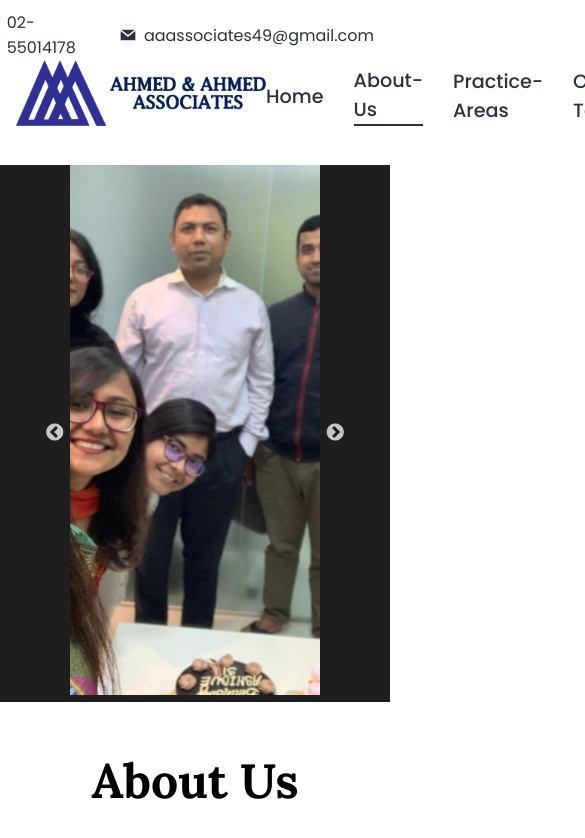
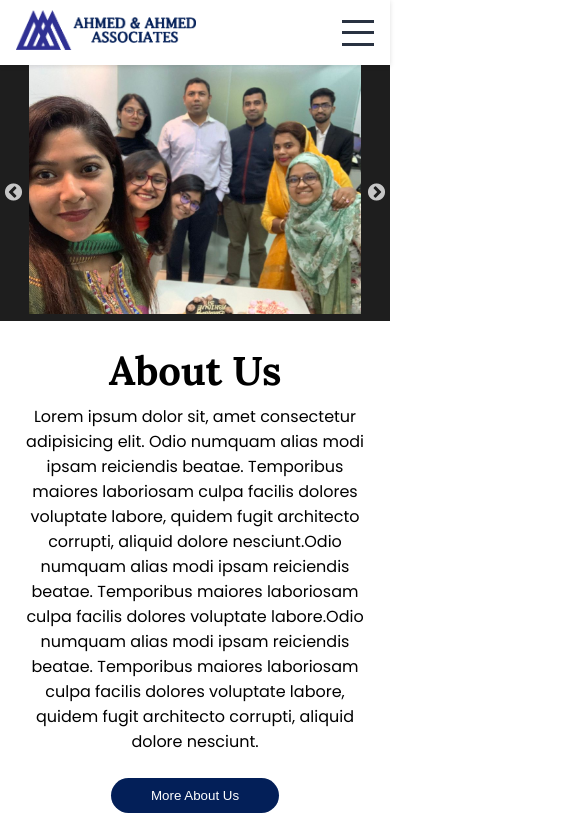
Before and after one commit to hamim2114/Ahmed-Associates, a React (Vite) app: page /about in a window 390 px wide. Shown: the top 838 px of the page, 585 px wide, since content can reach past the window. Built offline with nearby package versions, Linux system fonts and the light colour scheme.

Commit message:
responsive done

```diff
--- a/src/components/about/About.scss
+++ b/src/components/about/About.scss
@@ -2,20 +2,28 @@
 
 .about-main {
   margin-top: 2rem;
+  @include tablet {
+    margin-top: 4rem;
+  }
   .about {
-    // flex-direction: column;
-    .slider-main{
+    .slider-main {
       @include container;
       @include flex();
       background-color: #000000e1;
       .slider {
         width: 70%;
-        .slider-img{
-          img{
+        @include tablet{
+          width: 93%;
+        }
+        .slider-img {
+          img {
             width: 100%;
             height: 530px;
             object-fit: cover;
             object-position: center;
+            @include tablet{
+              height: 250px;
+            }
           }
         }
       }
@@ -26,17 +34,26 @@
       flex-direction: column;
       margin-top: 3rem;
       margin-bottom: 2rem;
-      h1{
+      @include tablet{
+        margin-top: 1.5rem;
+
+      }
+      h1 {
         @include font-lora;
         margin-bottom: 1.5rem;
         font-size: 3rem;
+        @include tablet{
+          font-size: 2.5rem;
+          margin-bottom: .5rem;
+
       }
-      p{
+      }
+      p {
         max-width: 800px;
         text-align: center;
         margin-bottom: 1.5rem;
       }
-      .about-btn{
+      .about-btn {
         background-color: $color-dark-blue;
         color: #fff;
         padding: 10px 40px;
--- a/src/components/footer/Footer.scss
+++ b/src/components/footer/Footer.scss
@@ -3,5 +3,11 @@
 .footer {
   @include container;
   @include flex();
-  padding: 2rem 0;
+  padding: 2rem 1rem;
+  span{
+    @include tablet{
+      padding: 0 0;
+      text-align: center;
+    }
+  }
 }
--- a/src/components/homeSection/HomeSection.scss
+++ b/src/components/homeSection/HomeSection.scss
@@ -6,21 +6,28 @@
   margin-top: 3rem;
   margin-bottom: 3rem;
   gap: 100px;
+  @include tablet{
+    flex-direction: column;
+    margin-top: 7rem;
+  }
   .left{
     flex: 2;
     color: $color-dark;
     h1{
       font-size: 3.1rem;
-      color: $color-dark-blue;
+      color: $color-blue;
       line-height: 55px;
       margin-bottom: 1.5rem;
+      @include tablet{
+        font-size: 2.5rem;
+      }
     }
     p{
       margin-bottom: 1rem;
 
     }
     .home-btn{
-      background-color: $color-dark-blue;
+      background-color: $color-blue;
       color: #fff;
       padding: 10px 40px;
       border-radius: 50px;
@@ -30,6 +37,10 @@
     flex: 1;
     img{
       width: 500px;
+      @include tablet{
+        width: 350px;
+        margin-top: -4rem;
+      }
     }
   }
 }
--- a/src/components/navbar/Navbar.jsx
+++ b/src/components/navbar/Navbar.jsx
@@ -1,19 +1,21 @@
+import { useState } from 'react'
 import './Navbar.scss'
-import {BiPhone} from 'react-icons/bi'
-import {GrMail} from 'react-icons/gr'
+import { BiPhone } from 'react-icons/bi'
+import { GrMail } from 'react-icons/gr'
 import { Link, useLocation } from 'react-router-dom'
 
 const Navbar = () => {
-  const {pathname} = useLocation();
+  const [nav, setNav] = useState(false);
+  const { pathname } = useLocation();
   return (
     <div className='nav'>
       <div className="nav-up">
         <div className="nav-call">
-          <BiPhone/>
+          <BiPhone />
           <span>02-55014178</span>
         </div>
         <div className="nav-mail">
-          <GrMail/>
+          <GrMail />
           <span>aaassociates49@gmail.com</span>
         </div>
       </div>
@@ -21,7 +23,7 @@ const Navbar = () => {
         <div className="nav-logo">
           <img src="/ahmed.png" alt="" />
         </div>
-        <ul>
+        <ul style={{transform: `${nav ? 'translateX(0)' : ''}`}} onClick={() => setNav(p=> !p)}>
           <Link to='/' className={`link ${pathname === '/' ? 'active' : ''}`}>Home</Link>
           <Link to='/about' className={`link ${pathname === '/about' ? 'active' : ''}`}>About-Us</Link>
           <Link to='' className='link '>Practice-Areas</Link>
@@ -29,6 +31,13 @@ const Navbar = () => {
           <Link to='' className='link '>Career</Link>
           <Link to='' className='link '>Contact</Link>
         </ul>
+        <div className="nav-btn">
+          <div className={`nav-btn-line ${nav ? 'active' : ''}`} onClick={() => setNav(p=> !p)}>
+            <span></span>
+            <span></span>
+            <span></span>
+          </div>
+        </div>
       </div>
     </div>
   )
--- a/src/components/navbar/Navbar.scss
+++ b/src/components/navbar/Navbar.scss
@@ -3,10 +3,22 @@
 .nav{
   @include container;
   color: $color-dark;
+  z-index: 999;
+  background-color: #fff;
+  @include tablet{
+    position: fixed;
+    top: 0;
+    right: 0;
+    left: 0;
+    box-shadow: 0px 1px 5px #00000021;
+  }
   &-up{
     margin-top: 10px;
     @include flex(center, flex-end);
     gap: 40px;
+    @include tablet{
+      display: none
+    }
     .nav-call{
       @include flex();
       gap: 8px;
@@ -20,13 +32,36 @@
     @include flex(center, space-between);
     .nav-logo{
       img{width: 250px;}
+      @include tablet {
+        img{width: 180px;}
+        margin-top: 10px;
+        margin-bottom: .5rem;
+      }
     }
     ul {
       @include flex();
       gap: 30px;
       font-weight: 500;
       font-size: 1.2rem;
+      transition: .5s ease;
+      z-index: 99;
+      @include tablet {
+        flex-direction: column;
+        position: fixed;
+        padding: 2rem;
+        top: 0;
+        right: 0;
+        width: 50%;
+        height: 100%;
+        transform: translateX(600px);
+        background-color: #fff;
+        box-shadow: 0px 1px 5px #00000021;
+      }
       .link{
+        @include tablet {
+          width: 100%;
+          border-bottom: 2px solid rgba(128, 128, 128, 0.219);
+        }
         &.active{
           border-bottom: 2px solid $color-dark;
         }
@@ -34,3 +69,39 @@
     }
   }
 }
+
+.nav-btn{
+  display: none;
+  z-index: 99;
+  cursor: pointer;
+  &-line{
+    width: 32px;
+    height: 26px;
+    display: flex;
+    flex-direction: column;
+    justify-content: space-between;
+    span{
+      width: 100%;
+      height: 3px;
+      background-color: $color-dark;
+      transform-origin: left;
+      transition: .5s ease;
+    }
+    &.active{
+      span{
+        &:nth-child(1){
+          transform: rotate(45deg);
+        }
+        &:nth-child(2){
+          opacity: 0;
+        }
+        &:nth-child(3){
+          transform: rotate(-45deg);
+        }
+      }
+    }
+  }
+  @include tablet{
+    display: block;
+  }
+}
--- a/src/components/welcomeSec/WelcomeSec.scss
+++ b/src/components/welcomeSec/WelcomeSec.scss
@@ -5,19 +5,20 @@
   .wrapper {
     @include container;
     @include flex();
-    padding: 4rem;
+    padding: 4rem 1rem;
     flex-direction: column;
     h1 {
       margin-bottom: 1.5rem;
       @include font-lora;
       color: $color-dark-blue;
+      text-align: center;
     }
     span {
       margin-bottom: 1.5rem;
       text-transform: uppercase;
     }
     hr {
-      width: 30%;
+      width: 50%;
       height: 3px;
       background-color: $color-dark;
       opacity: 0.5;
```
Also changed, not shown: public/ahmed.png.
